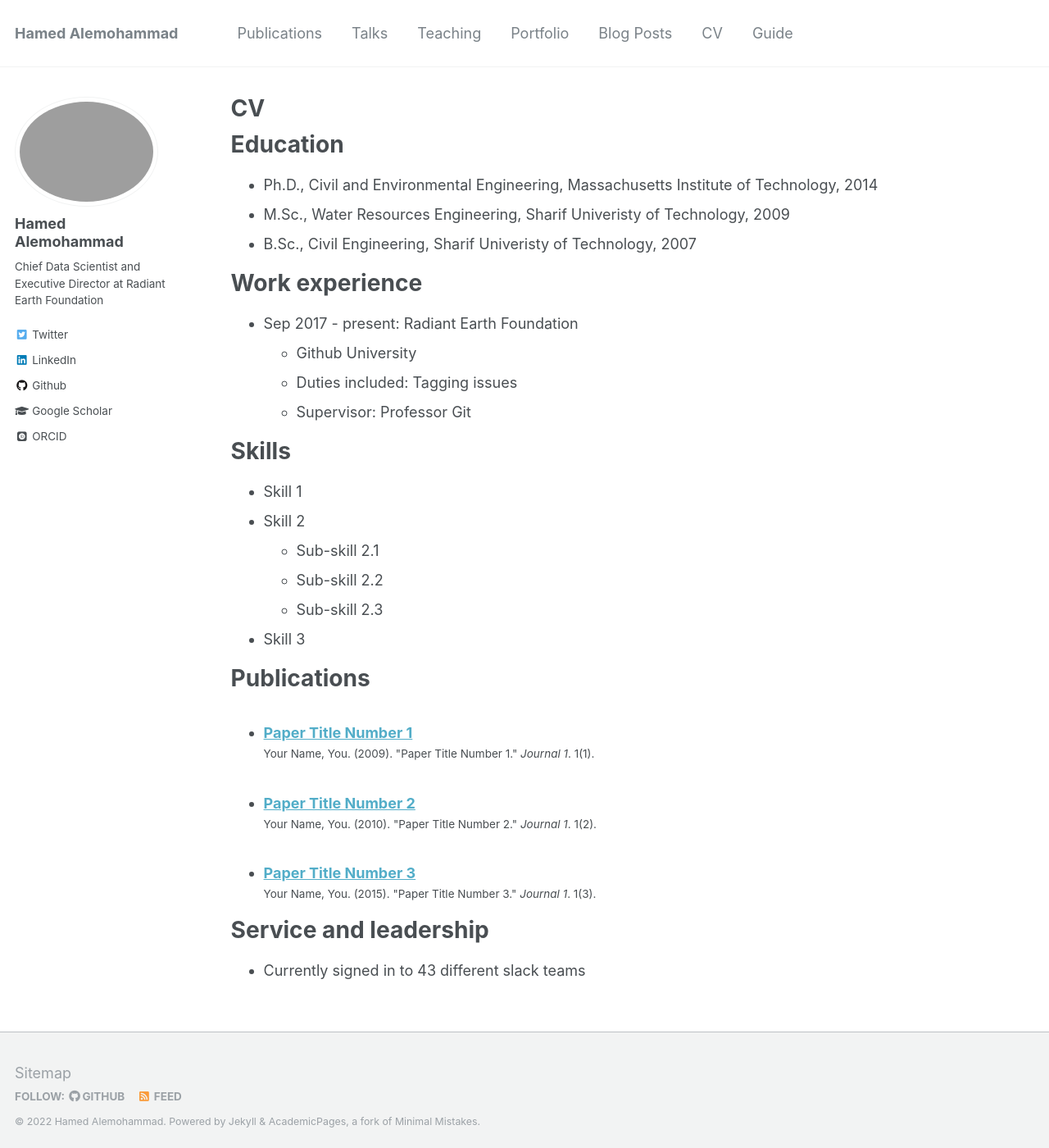
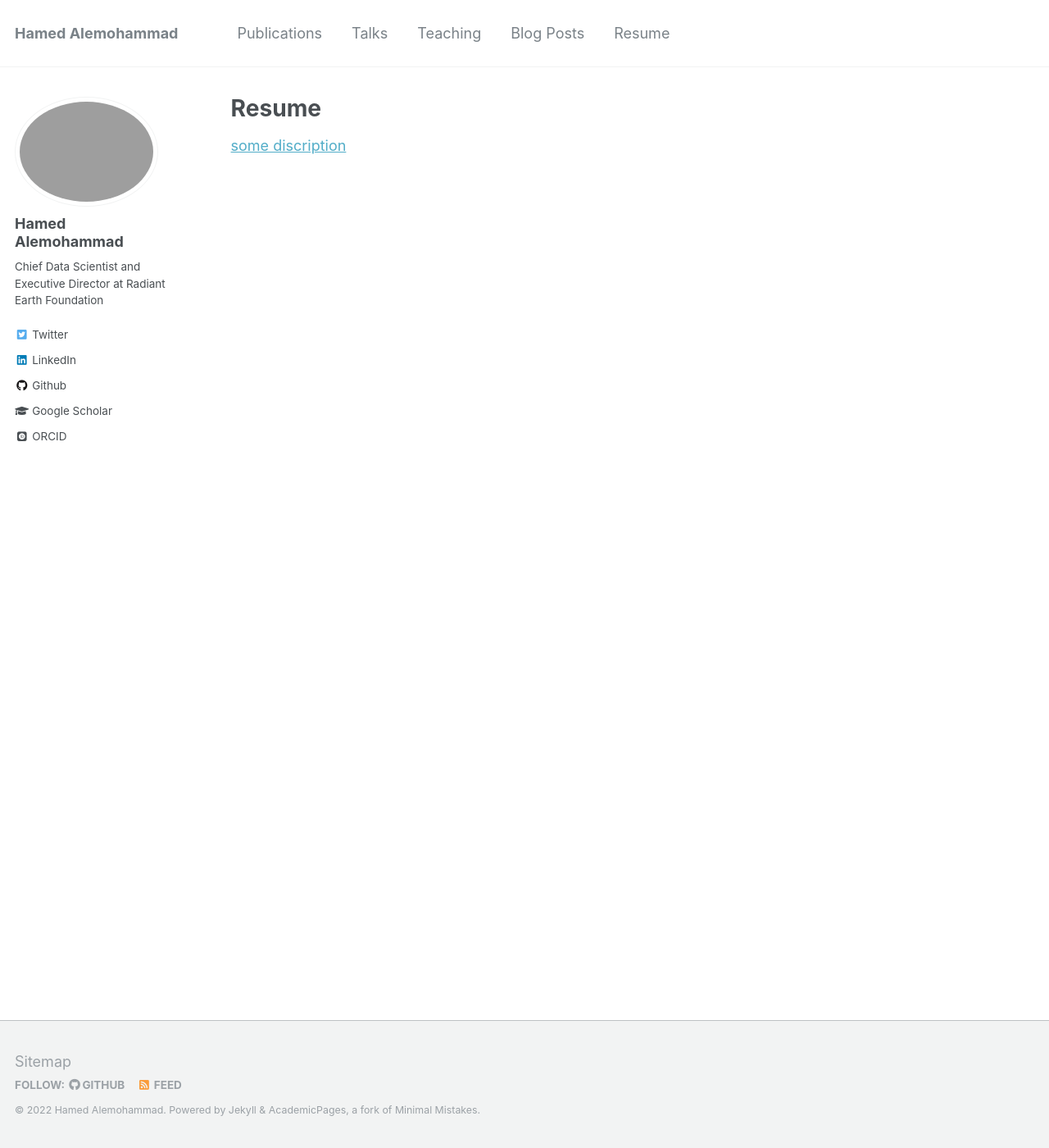
Before and after one commit to HamedAlemo/hamedalemo.github.io, a Jekyll site: the page built from _pages/resume.md, in a window 1280 px wide and 1400 px high. Shown: the whole window at 82% size. Built offline with Jekyll 4.4.1, drawn with Linux system fonts in a browser that asks for light colours; some web fonts are replaced.

Commit message:
updated cv to resume

```diff
--- a/_data/navigation.yml
+++ b/_data/navigation.yml
@@ -9,14 +9,14 @@ main:
   - title: "Teaching"
     url: /teaching/
 
-  - title: "Portfolio"
-    url: /portfolio/
+  # - title: "Portfolio"
+  #   url: /portfolio/
 
   - title: "Blog Posts"
     url: /year-archive/
 
-  - title: "CV"
-    url: /cv/
+  - title: "Resume"
+    url: /resume/
 
-  - title: "Guide"
-    url: /markdown/
+  # - title: "Guide"
+  #   url: /markdown/
--- a/_pages/cv.md
+++ b/_pages/resume.md
@@ -1,13 +1,17 @@
 ---
 layout: archive
-title: "CV"
-permalink: /cv/
+title: "Resume"
+permalink: /resume/
 author_profile: true
 redirect_from:
-  - /resume
+  - /cv
 ---
 
-{% include base_path %}
+<!-- <embed src="/files/Alemohammad_CV.pdf" type="application/pdf"> -->
+[some discription](/files/Alemohammad_CV.pdf)
+
+
+<!-- {% include base_path %}
 
 Education
 ======
@@ -40,4 +44,4 @@ Publications
 
 Service and leadership
 ======
-* Currently signed in to 43 different slack teams
+* Currently signed in to 43 different slack teams -->
```
Also changed, not shown: 3 other files.
